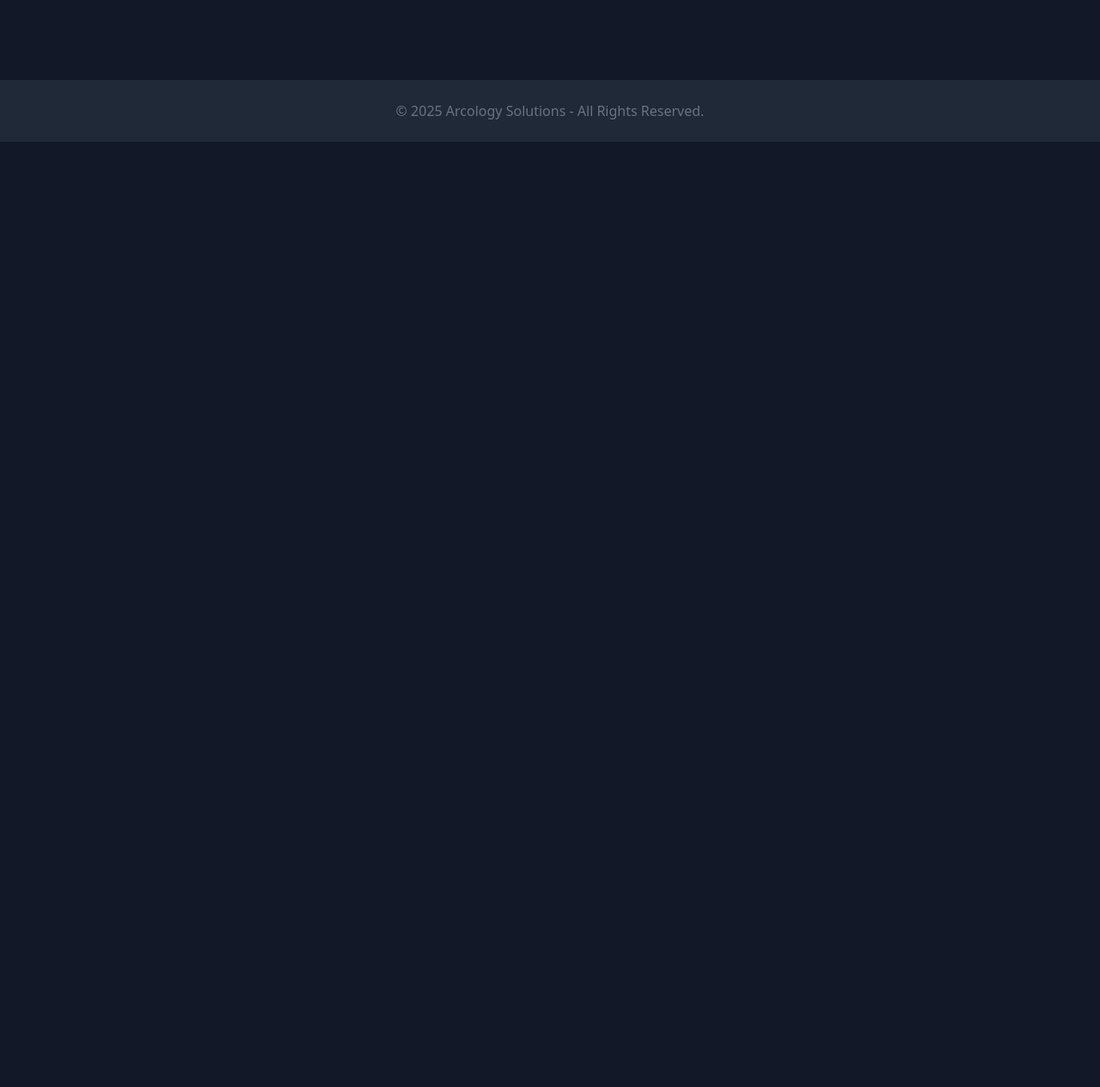
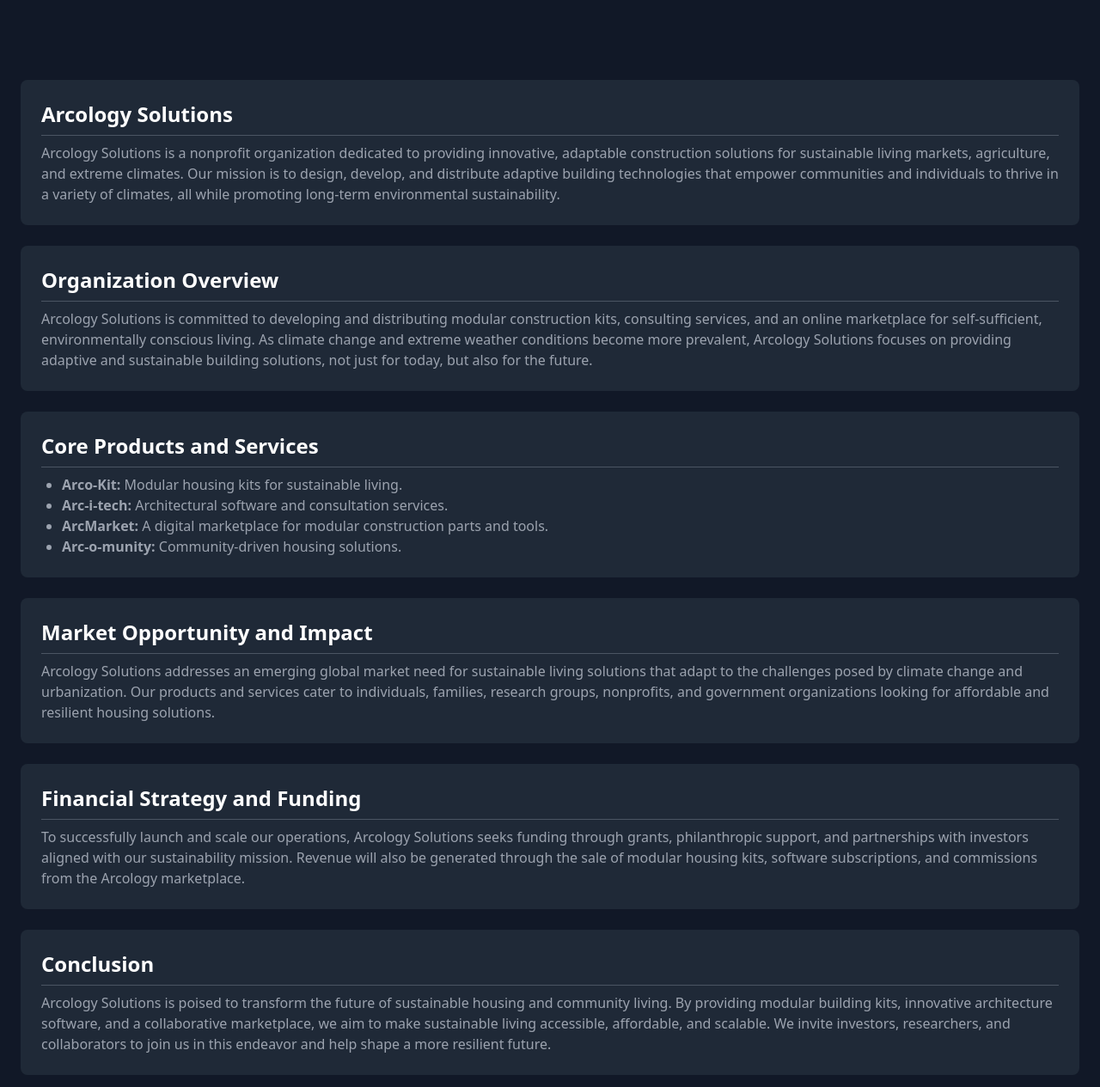
Before and after one commit to ArcologySolutions/Website, a plain HTML site: page index.html in a window 1280 px wide. Shown: the part 735-2000 px from the top of the page at 86% size. Before the commit the page ends 900 px from the top, so only its background shows below. Drawn offline with nearby package versions, Linux system fonts and the light colour scheme.

Commit message:
Update index.html

```diff
--- a/index.html
+++ b/index.html
@@ -53,6 +53,43 @@
             </a>
         </div>
     </main>
+<section class="container mx-auto px-6 py-12">
+    <div class="bg-gray-800 p-6 rounded-lg">
+        <h2 class="text-2xl font-semibold border-b border-gray-600 pb-2">Arcology Solutions</h2>
+        <p class="text-gray-400 mt-2">Arcology Solutions is a nonprofit organization dedicated to providing innovative, adaptable construction solutions for sustainable living markets, agriculture, and extreme climates. Our mission is to design, develop, and distribute adaptive building technologies that empower communities and individuals to thrive in a variety of climates, all while promoting long-term environmental sustainability.</p>
+    </div>
+
+    <div class="bg-gray-800 p-6 rounded-lg mt-6">
+        <h2 class="text-2xl font-semibold border-b border-gray-600 pb-2">Organization Overview</h2>
+        <p class="text-gray-400 mt-2">Arcology Solutions is committed to developing and distributing modular construction kits, consulting services, and an online marketplace for self-sufficient, environmentally conscious living. As climate change and extreme weather conditions become more prevalent, Arcology Solutions focuses on providing adaptive and sustainable building solutions, not just for today, but also for the future.</p>
+    </div>
+
+    <div class="bg-gray-800 p-6 rounded-lg mt-6">
+        <h2 class="text-2xl font-semibold border-b border-gray-600 pb-2">Core Products and Services</h2>
+        <ul class="list-disc pl-6 text-gray-400 mt-2">
+            <li><strong>Arco-Kit:</strong> Modular housing kits for sustainable living.</li>
+            <li><strong>Arc-i-tech:</strong> Architectural software and consultation services.</li>
+            <li><strong>ArcMarket:</strong> A digital marketplace for modular construction parts and tools.</li>
+            <li><strong>Arc-o-munity:</strong> Community-driven housing solutions.</li>
+        </ul>
+    </div>
+
+    <div class="bg-gray-800 p-6 rounded-lg mt-6">
+        <h2 class="text-2xl font-semibold border-b border-gray-600 pb-2">Market Opportunity and Impact</h2>
+        <p class="text-gray-400 mt-2">Arcology Solutions addresses an emerging global market need for sustainable living solutions that adapt to the challenges posed by climate change and urbanization. Our products and services cater to individuals, families, research groups, nonprofits, and government organizations looking for affordable and resilient housing solutions.</p>
+    </div>
+
+    <div class="bg-gray-800 p-6 rounded-lg mt-6">
+        <h2 class="text-2xl font-semibold border-b border-gray-600 pb-2">Financial Strategy and Funding</h2>
+        <p class="text-gray-400 mt-2">To successfully launch and scale our operations, Arcology Solutions seeks funding through grants, philanthropic support, and partnerships with investors aligned with our sustainability mission. Revenue will also be generated through the sale of modular housing kits, software subscriptions, and commissions from the Arcology marketplace.</p>
+    </div>
+
+    <div class="bg-gray-800 p-6 rounded-lg mt-6">
+        <h2 class="text-2xl font-semibold border-b border-gray-600 pb-2">Conclusion</h2>
+        <p class="text-gray-400 mt-2">Arcology Solutions is poised to transform the future of sustainable housing and community living. By providing modular building kits, innovative architecture software, and a collaborative marketplace, we aim to make sustainable living accessible, affordable, and scalable. We invite investors, researchers, and collaborators to join us in this endeavor and help shape a more resilient future.</p>
+    </div>
+</section>
+
 
     <footer class="text-center py-6 bg-gray-800 mt-12">
         <p class="text-gray-500">&copy; 2025 Arcology Solutions - All Rights Reserved.</p>
```
